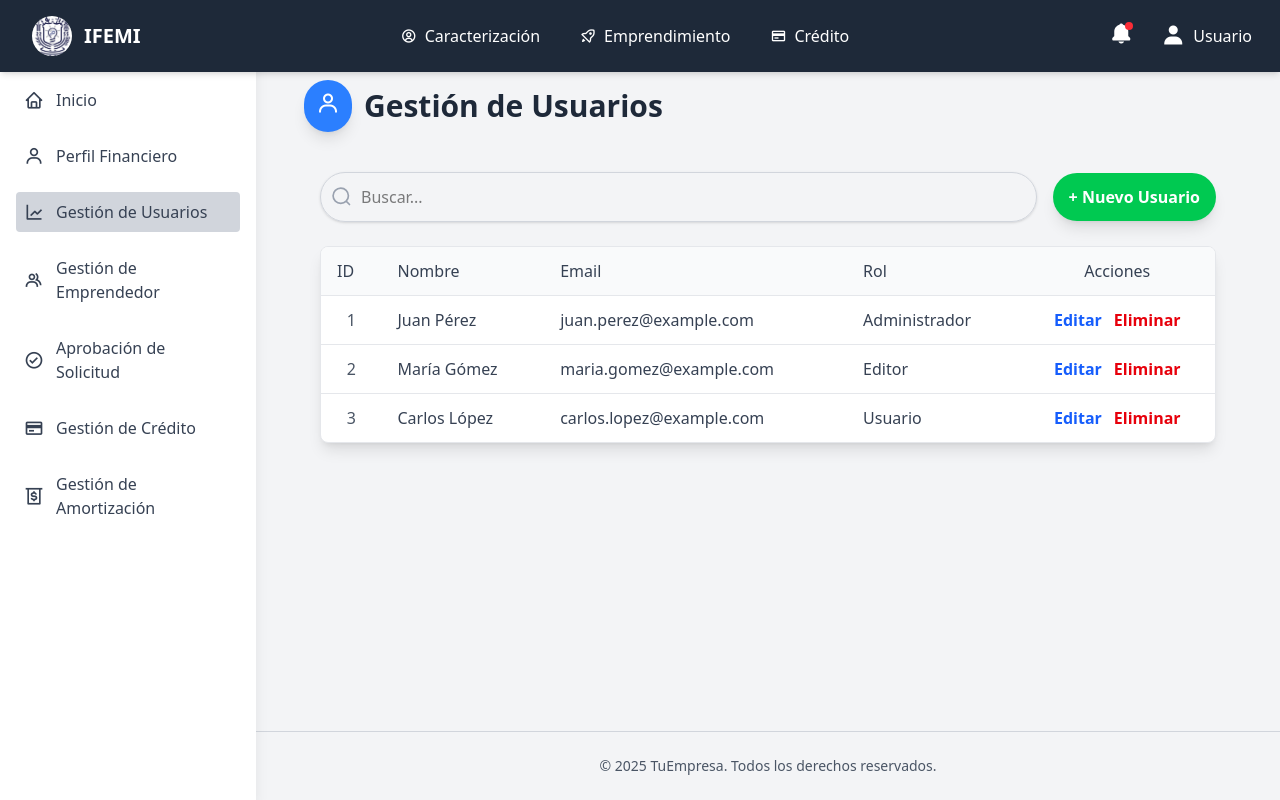
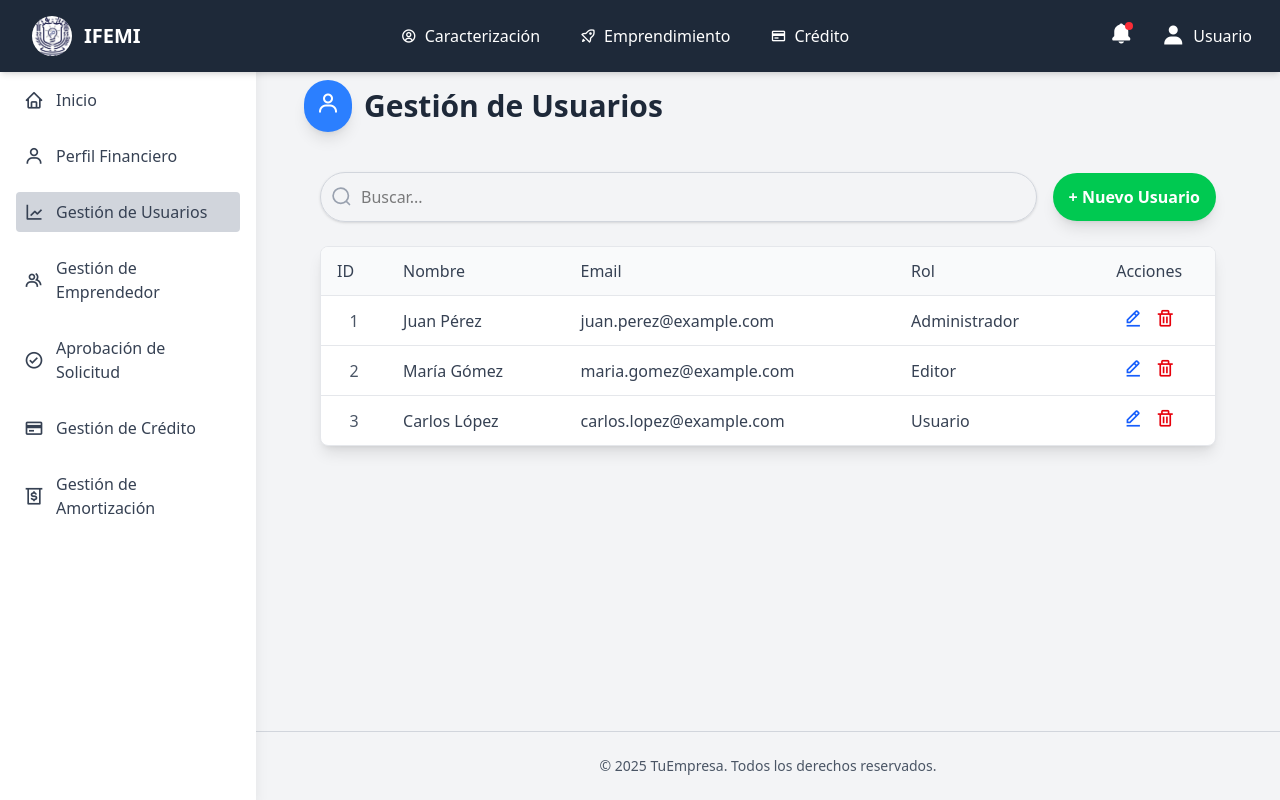
Before and after one commit to Yeisnardo/siccee, a React (Vite) app: page /usuario in a window 1280 px wide. Built offline with nearby package versions, Linux system fonts and the light colour scheme.

Commit message:
cambio-icono-mudal

```diff
--- a/src/pages/Usuario.jsx
+++ b/src/pages/Usuario.jsx
@@ -3,6 +3,7 @@ import { useNavigate } from "react-router-dom";
 import "../assets/css/style.css";
 import Header from "../components/Header";
 import Menu from "../components/Menu";
+import Swal from 'sweetalert2';
 
 const Usuario = () => {
   const navigate = useNavigate();
@@ -199,17 +200,43 @@ const Usuario = () => {
                       <td className="px-4 py-3 text-gray-700">{item.email}</td>
                       <td className="px-4 py-3 text-gray-700">{item.rol}</td>
                       <td className="px-4 py-3 flex justify-center space-x-3">
+                     {/* Ícono de editar */}
+
 <button
-                          className="text-blue-600 hover:underline font-semibold"
+  className="text-blue-600 hover:text-blue-800"
   onClick={() => alert(`Editar usuario ${item.id}`)}
+  aria-label="Editar"
 >
-                          Editar
+  <i className='bx bx-edit-alt text-xl'></i>
 </button>
+
+{/* Botón de eliminar con SweetAlert2 */}
 <button
-                          className="text-red-600 hover:underline font-semibold"
-                          onClick={() => alert(`Eliminar usuario ${item.id}`)}
+  className="text-red-600 hover:text-red-800"
+  onClick={() => {
+    Swal.fire({
+      title: '¿Estás seguro?',
+      text: `¿Deseas eliminar al usuario ${item.id}?`,
+      icon: 'warning',
+      showCancelButton: true,
+      confirmButtonColor: '#d33',
+      cancelButtonColor: '#3085d6',
+      confirmButtonText: 'Sí, eliminar',
+      cancelButtonText: 'Cancelar'
+    }).then((result) => {
+      if (result.isConfirmed) {
+        // Aquí puedes agregar la lógica para eliminar el usuario
+        Swal.fire(
+          'Eliminado!',
+          `El usuario ${item.id} ha sido eliminado.`,
+          'success'
+        );
+      }
+    });
+  }}
+  aria-label="Eliminar"
 >
-                          Eliminar
+  <i className='bx bx-trash text-xl'></i>
 </button>
                       </td>
                     </tr>
@@ -237,7 +264,12 @@ const Usuario = () => {
 
       {/* Modal para agregar usuario */}
       {showModal && (
-<div className="fixed inset-0 bg-black-10 bg-opacity backdrop-blur-sm flex items-center justify-center z-50">
+<div
+    className="fixed inset-0 bg-black bg-opacity-50 backdrop-blur-sm flex items-center justify-center z-50"
+    style={{
+      background: 'linear-gradient(rgba(0, 0, 0, 0.7), rgba(0, 0, 0, 0.3))'
+    }}
+  >
           {/* Contenedor del modal */}
           <div className="bg-white rounded-lg p-6 max-w-lg w-full relative shadow-lg">
             {/* Botón para cerrar */}
```
Lines whose indentation alone changed are shown as unchanged.
